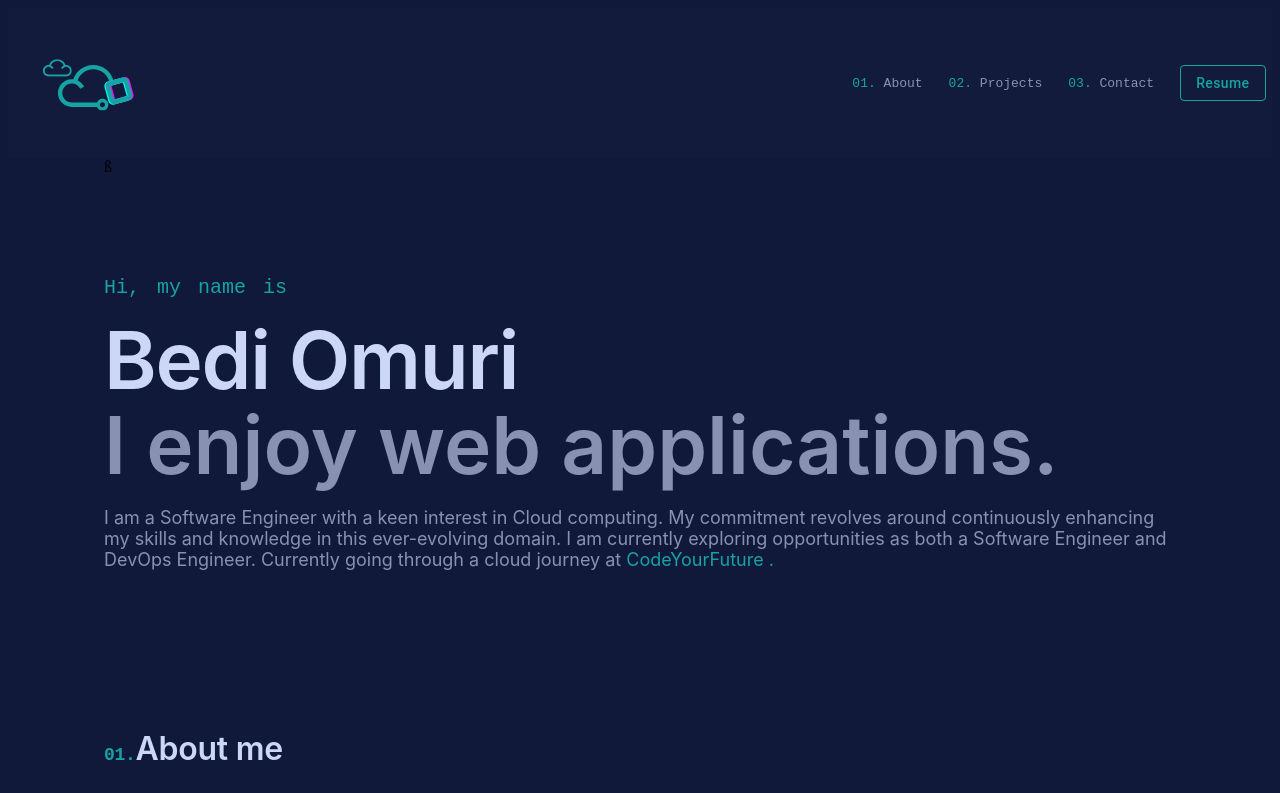
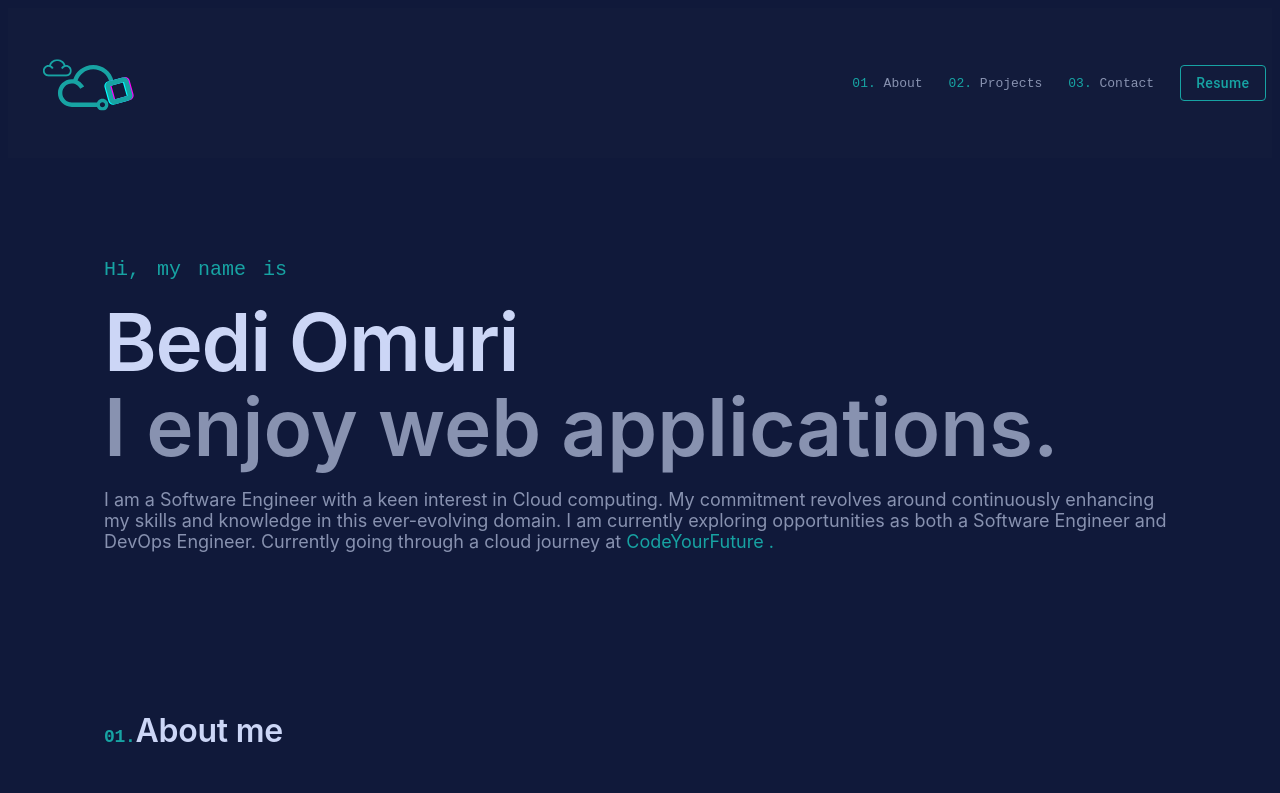
Before and after one commit to Bedi06/My-Personal-Portfolio, a React (Create React App) app: page / in a window 1280 px wide. Shown: the top 793 px of the page. Built offline with nearby package versions, Linux system fonts and the light colour scheme.

Commit message:
Update App.js

```diff
--- a/src/App.js
+++ b/src/App.js
@@ -26,7 +26,6 @@ const App = () => {
 
         <AppBody>
           <PopupModal message="Don't judge me ,I'am still a work in progress." />
-          ß
           <Home />
           <About />
           <Projects />
```
